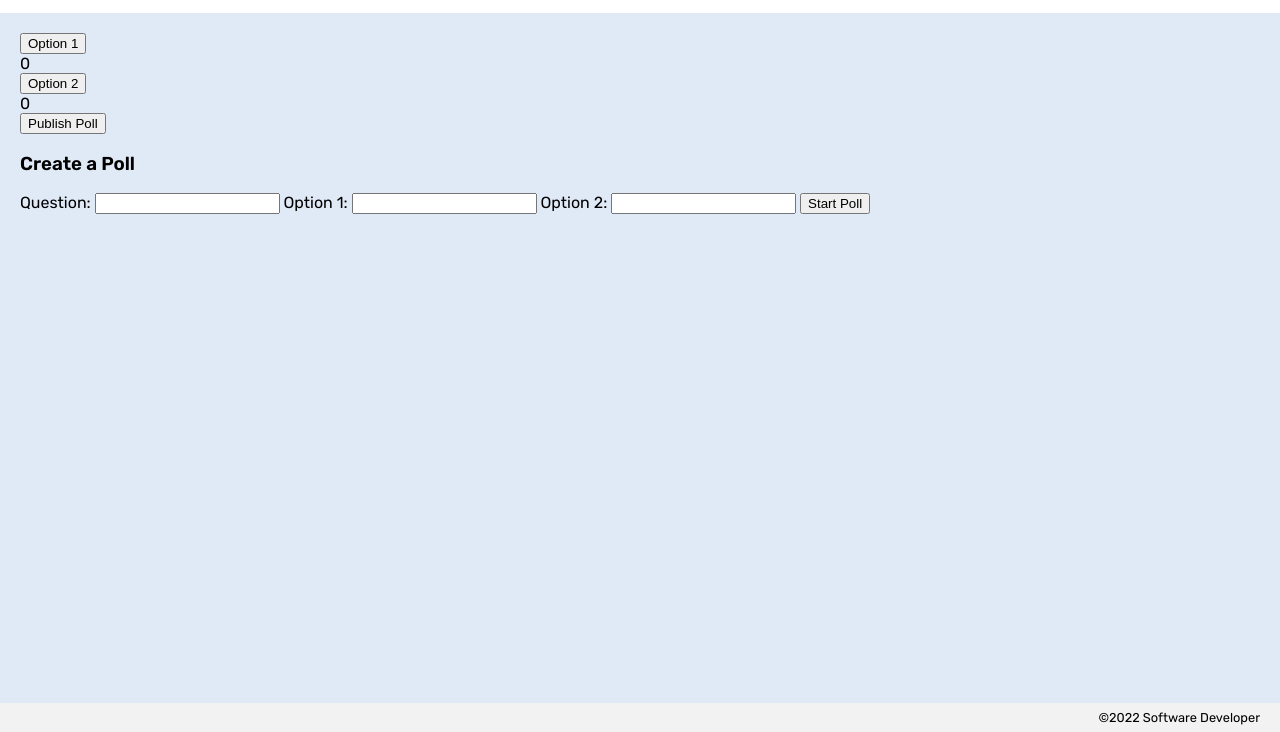
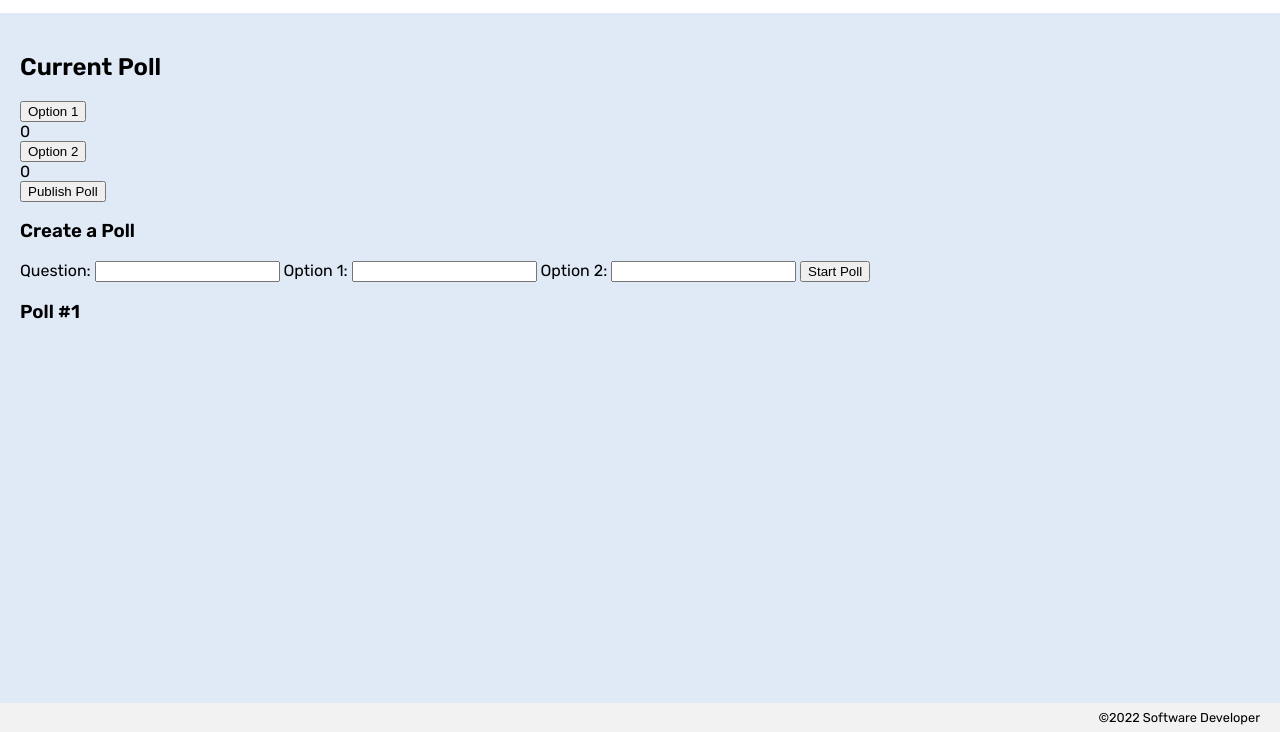
Before and after one commit to nathburg/poll-tracker, a plain HTML site: page index.html in a window 1280 px wide. Both pictures are taken after a click on the button "Publish Poll". Shown: the part 68-800 px from the top of the page. Drawn offline with Linux system fonts and the light colour scheme.

Commit message:
functional except for vote decrements

```diff
--- a/app.js
+++ b/app.js
@@ -5,9 +5,11 @@ const optionTwoButtonEl = document.querySelector('#option-two-button');
 const optionOneCounterEl = document.querySelector('#option-one-counter');
 const optionTwoCounterEl = document.querySelector('#option-two-counter');
 const publishPollButtonEl = document.querySelector('#publish-poll-button');
+const pastPollsEl = document.querySelector('#past-polls');
 
 let optionOneCounter = 0;
 let optionTwoCounter = 0;
+let pastPollsCounter = 0;
 let currentPoll = {};
 let pastPolls = [];
 
@@ -15,25 +17,29 @@ pollForm.addEventListener('submit', (e) => {
     e.preventDefault();
     currentPoll = new FormData(pollForm);
     displayCurrentPoll(renderPoll(currentPoll));
-    console.log(currentPoll.get('question-input'));
+    pollForm.reset();
 });
 
 optionOneButtonEl.addEventListener('click', () => {
     optionOneCounterEl.textContent = '';
     optionOneCounter++;
-    optionOneCounterEl.textContent = optionOneCounter;
     displayCurrentPoll();
 });
 
 optionTwoButtonEl.addEventListener('click', () => {
     optionTwoCounterEl.textContent = '';
     optionTwoCounter++;
-    optionTwoCounterEl.textContent = optionTwoCounter;
     displayCurrentPoll();
 });
 
 publishPollButtonEl.addEventListener('click', () => {
     pastPolls.push(currentPoll);
+    currentPollSpotEl.textContent = '';
+    pastPollsEl.textContent = '';
+    displayPastPolls();
+    optionOneCounter = 0;
+    optionTwoCounter = 0;
+    displayCurrentPoll();
     currentPollSpotEl.textContent = '';
 });
 
@@ -60,8 +66,19 @@ function renderPoll(poll) {
 function displayCurrentPoll() {
     currentPollSpotEl.textContent = '';
     currentPollSpotEl.append(renderPoll(currentPoll));
+    optionOneCounterEl.textContent = optionOneCounter;
+    optionTwoCounterEl.textContent = optionTwoCounter;
 }
 
 function displayPastPolls() {
 
+    for (let poll of pastPolls) {
+        pastPollsCounter++;
+        const pollCountEl = document.createElement('h3');
+        pollCountEl.textContent =`Poll #${pastPollsCounter}`;
+        pastPollsEl.append(pollCountEl);
+        pastPollsEl.append(renderPoll(poll));
+    }
+
+    pastPollsCounter = 0;
 }
--- a/index.html
+++ b/index.html
@@ -22,8 +22,8 @@
     </header>
 
     <main>
+        <h2>Current Poll</h2>
         <section id="current-poll" class = "current-poll">
-            <h2>Current Poll</h2>
         </section>
         <button id="option-one-button">Option 1</button>
         <div id = "option-one-counter">0</div>
@@ -42,6 +42,9 @@
                 Start Poll
             </button>
         </form>
+        <section id="past-polls">
+            <h2>Past Polls</h2>
+        </section>
 
     </main>
 
```
